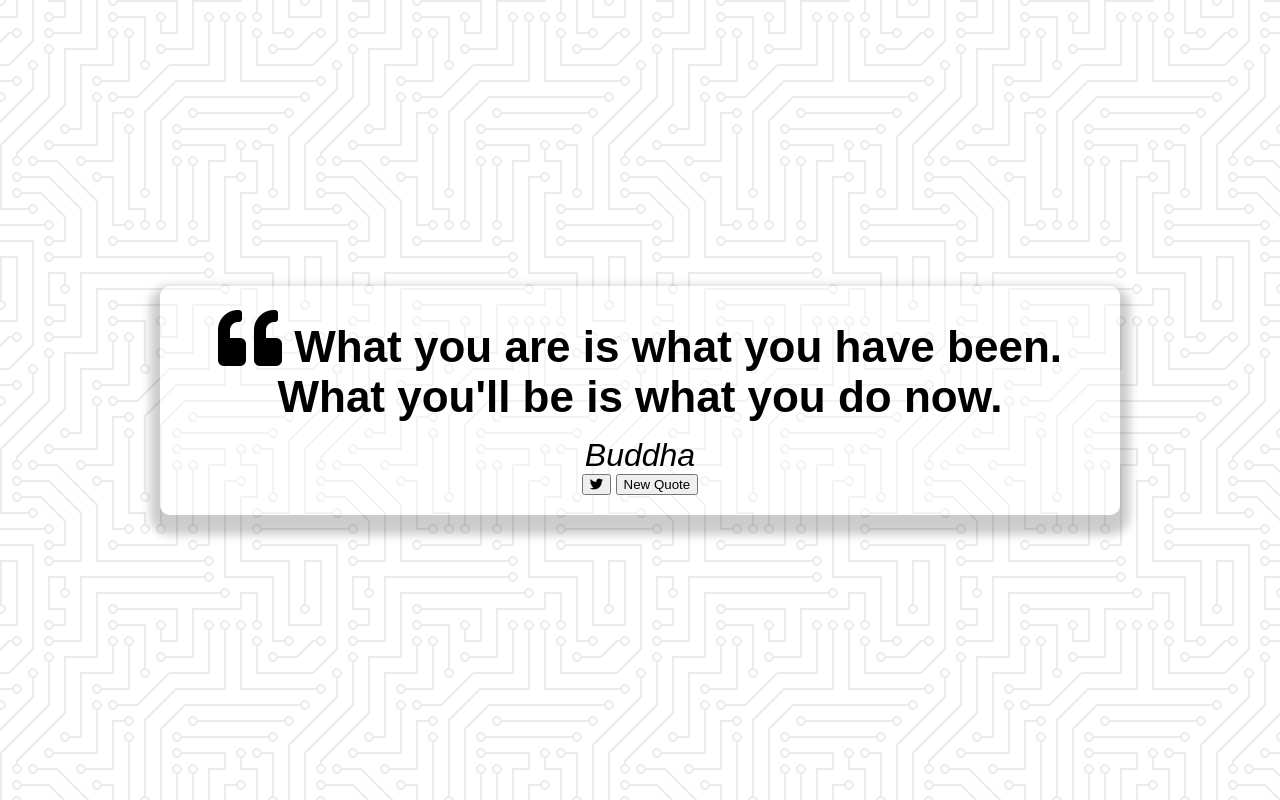
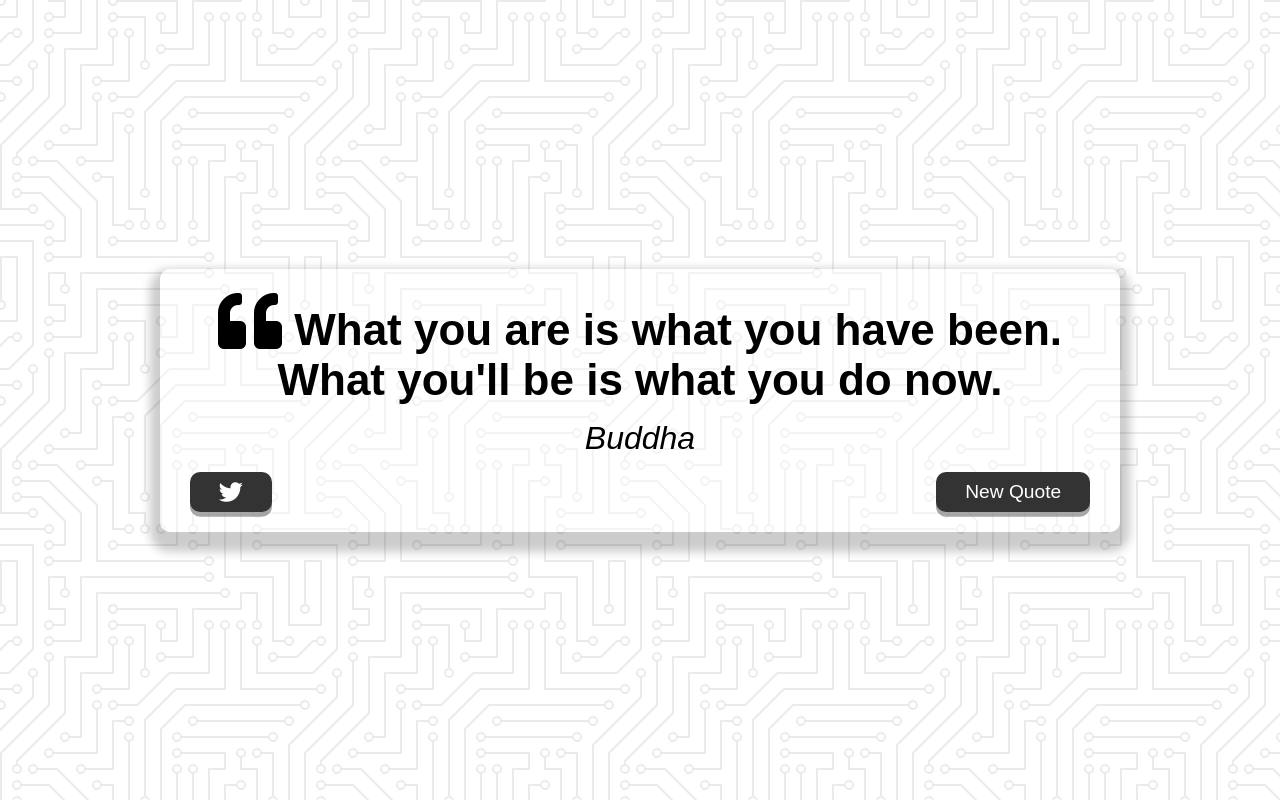
Before and after one commit to dhruvArora8053/Javascript-Projects, a plain HTML site: page Quote Generator/index.html in a window 1280 px wide. Drawn offline with Linux system fonts and the light colour scheme.

Commit message:
implemented button styles

```diff
--- a/Quote Generator/style.css
+++ b/Quote Generator/style.css
@@ -44,6 +44,42 @@ body {
   font-style: italic;
 }
 
+.button-container {
+  margin-top: 15px;
+  display: flex;
+  justify-content: space-between;
+}
+
+button {
+  cursor: pointer;
+  font-size: 1.2rem;
+  height: 2.5rem;
+  border: none;
+  border-radius: 10px;
+  color: white;
+  background-color: #333;
+  outline: none;
+  padding: 0.5rem 1.8rem;
+  box-shadow: 0 0.3rem rgba(121, 121, 121, 0.65);
+}
+
+button:hover {
+  filter: brightness(110%);
+}
+
+button:active {
+  transform: translate(0, 0.3rem);
+  box-shadow: 0 0.1rem rgba(255, 255, 255, 0.65);
+}
+
+.twitter-button:hover {
+  color: #38a1f3;
+}
+
+.fa-twitter {
+  font-size: 1.5rem;
+}
+
 /* Media Query: Tablet or Smaller */
 @media screen and (max-width: 1000px) {
   .quote-container {
```
Also changed, not shown: cssRules.txt (added).
